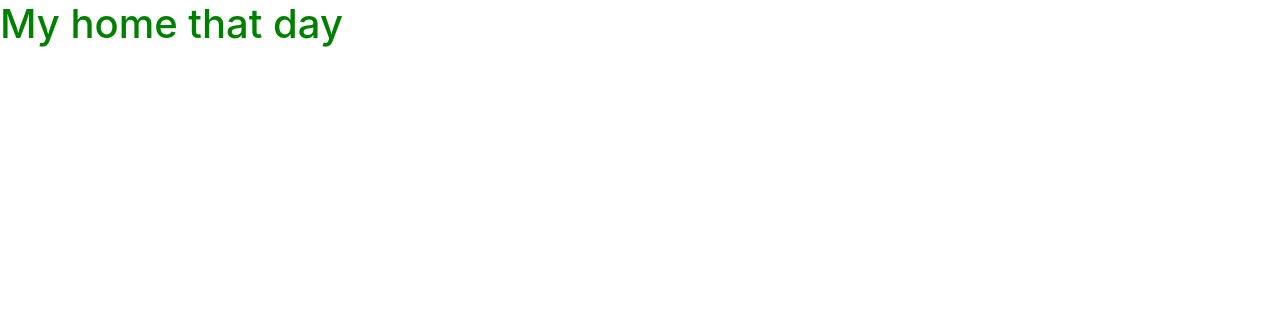
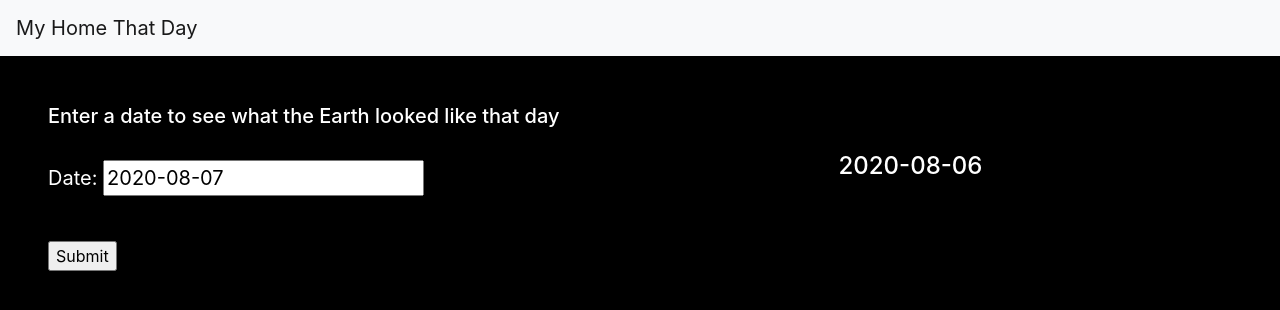
Before and after one commit to aryan096/myhomethatday, a Django app: page / in a window 1280 px wide. Shown: the top 310 px of the page. Run offline with Django 3.2, Linux system fonts and the light colour scheme; data that the repository does not hold is empty; some libraries are stand-ins or nearby versions.

Commit message:
combined work so far

```diff
--- /dev/null
+++ b/myhome/forms.py
@@ -0,0 +1,22 @@
+import datetime
+
+from django import forms
+from django.core.exceptions import ValidationError
+from django.utils.translation import ugettext_lazy as _
+
+class SearchDateForm(forms.Form):
+    search_date = forms.DateField(required=True, label="Date")
+
+    # validation date fucntion
+    def clean_search_date(self):
+        data = self.cleaned_data['search_date']
+
+        # Check if a date is not in the future
+        if data > datetime.date.today():
+            raise ValidationError(_('Please enter a day that has happened'))
+
+        # # Check if a date is in the allowed range .
+        # if data > datetime.date.today() + datetime.timedelta(weeks=4):
+        #     raise ValidationError(_('Invalid date - renewal more than 4 weeks ahead'))
+
+        return data
--- a/myhome/static/myhome/style.css
+++ b/myhome/static/myhome/style.css
@@ -1,3 +1,15 @@
-.uh {
-    color: green;
-}
+body {
+    background-color: black;
+    color: white;
+  }
+
+  p {
+    font-size: 1.25rem !important;
+  }
+
+  .errorlist {
+    list-style: none !important;
+    color: #9c27b0  !important;
+    padding: 0;
+    font-size: 1.25rem;
+  }
--- a/myhome/templates/myhome/home.html
+++ b/myhome/templates/myhome/home.html
@@ -4,17 +4,44 @@
 <html lang="en">
 <head>
   <meta charset="utf-8">
-
   <title>The HTML5 Herald</title>
   <meta name="description" content="The HTML5 Herald">
   <meta name="author" content="SitePoint">
+
+  <link rel="stylesheet" href="https://stackpath.bootstrapcdn.com/bootstrap/4.5.2/css/bootstrap.min.css" integrity="sha384-JcKb8q3iqJ61gNV9KGb8thSsNjpSL0n8PARn9HuZOnIxN0hoP+VmmDGMN5t9UJ0Z" crossorigin="anonymous">
   <link rel="stylesheet" type="text/css" href="{% static 'myhome/style.css' %}">
-  <link rel="stylesheet" href="https://stackpath.bootstrapcdn.com/bootstrap/4.5.2/css/bootstrap.min.css" integrity="sha384-JcKb8q3iqJ61gNV9KGb8thSsNjpSL0n8PARn9HuZOnIxN0hoP+VmmDGMN5t9UJ0Z" crossorigin="anonymous">
 </head>
 
 <body>
+  <nav class="navbar navbar-light bg-light">
+  <a class="navbar-brand" href="#">My Home That Day</a>
+</nav>
+  <div class="container m-0 m-5 p-0">
+    <div class="row">
+      <div class="col-6">
+        {% block content %}
+        <h5>Enter a date to see what the Earth looked like that day</h5>
+        <br>
+        <form action="" method="post">
+          {% csrf_token %}
+          <table>
+          {{ form.as_p }}
+          </table>
+          <br>
+          <input type="submit" value="Submit">
+        </form>
+      {% endblock %}
+      </div>
+      <div class="col-6 mt-5 justify-content-center text-align-center">
+       <div style="text-align:center !important;">
+        {% block date %}
+        <h4>{{ date }}</h4>
+        {% endblock %}
+       </div>
+    </div>
+  </div>
 
-    <h1 class="uh">My home that day</h1>
 
+  <script src="js/scripts.js"></script>
 </body>
 </html>
--- a/myhome/urls.py
+++ b/myhome/urls.py
@@ -4,4 +4,5 @@ from . import views
 
 urlpatterns = [
     path('', views.home, name='home'),
+    path('<str:date>/', views.search, name='search'),
 ]
--- a/myhome/views.py
+++ b/myhome/views.py
@@ -4,6 +4,7 @@ import requests
 import datetime
 import json
 import config
+from myhome.forms import SearchDateForm
 
 def home(request):
     '''
@@ -35,7 +36,31 @@ def home(request):
         image['url'] = url
         images.append(image)
 
+
+    # FORM HANDLING
+    if request.method == 'POST':
+        form = SearchDateForm(request.POST)
+        if form.is_valid():
+            # process the data in form.cleaned_data as required
+            date = form.cleaned_data['search_date']
+            date = date.strftime('%Y-%m-%d')
+            return redirect('/'+date)
+
+        else:
+            date = datetime.date.today()
+
+    else:
+        date = datetime.date.today()
+        form = SearchDateForm(initial={'search_date': date})
+
+
     return render(request, 'myhome/home.html', {
         'date': str(yesterday),
-        'images': images
+        'images': images,
+        'form': form,
     })
+
+
+def search(request, date):
+    context = {'date': date,}
+    return render(request, 'myhome/search.html', context)
```
